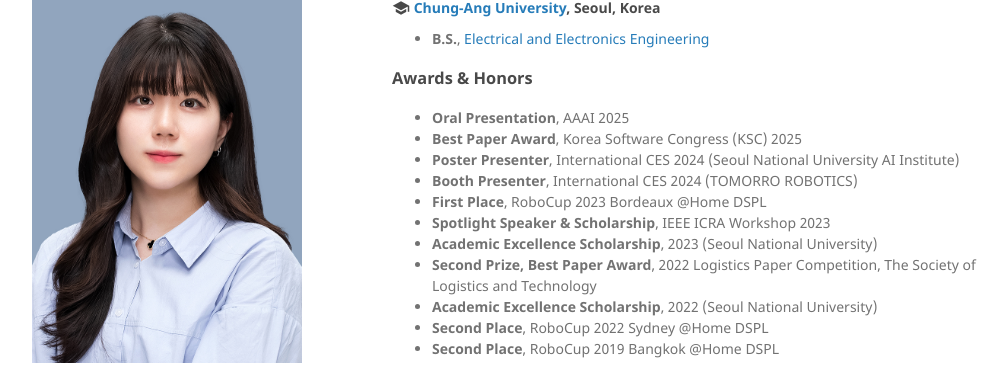
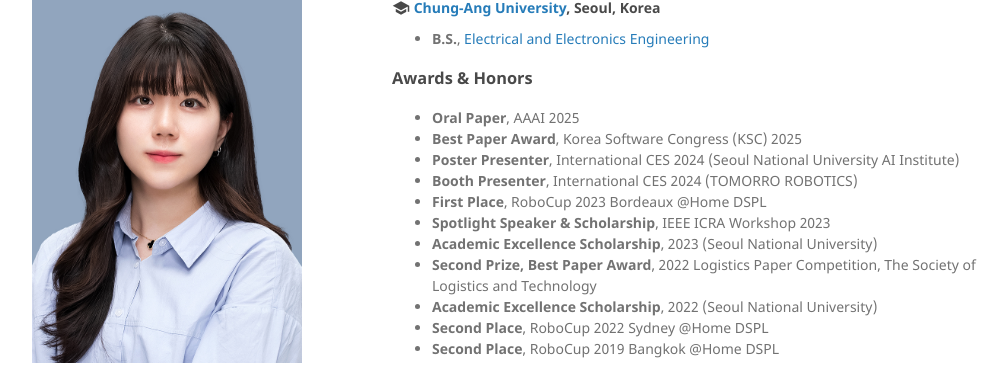
Before and after one commit to MINJIKIM-96/MINJIKIM-96.github.io, a Jekyll site: the page built from index.md, in a window 1280 px wide and 900 px high, scrolled down 450 px. Shown: the part 152-517 px from the top of the window, without its empty margins (128-1136 px from the left). Built offline with Jekyll 4.4.1, drawn with Linux system fonts in a browser that asks for light colours; a style sheet for code colours, icons or effects is not loaded.

Commit message:
Update award title from 'Oral Presentation' to 'Oral Paper'

```diff
--- a/index.md
+++ b/index.md
@@ -39,7 +39,7 @@ More recently, my work investigates how **human knowledge** and **structured pri
 
 ### Awards & Honors
 
-- **Oral Presentation**, AAAI 2025
+- **Oral Paper**, AAAI 2025
 - **Best Paper Award**, Korea Software Congress (KSC) 2025
 - **Poster Presenter**, International CES 2024 (Seoul National University AI Institute)
 - **Booth Presenter**, International CES 2024 (TOMORRO ROBOTICS)
```
